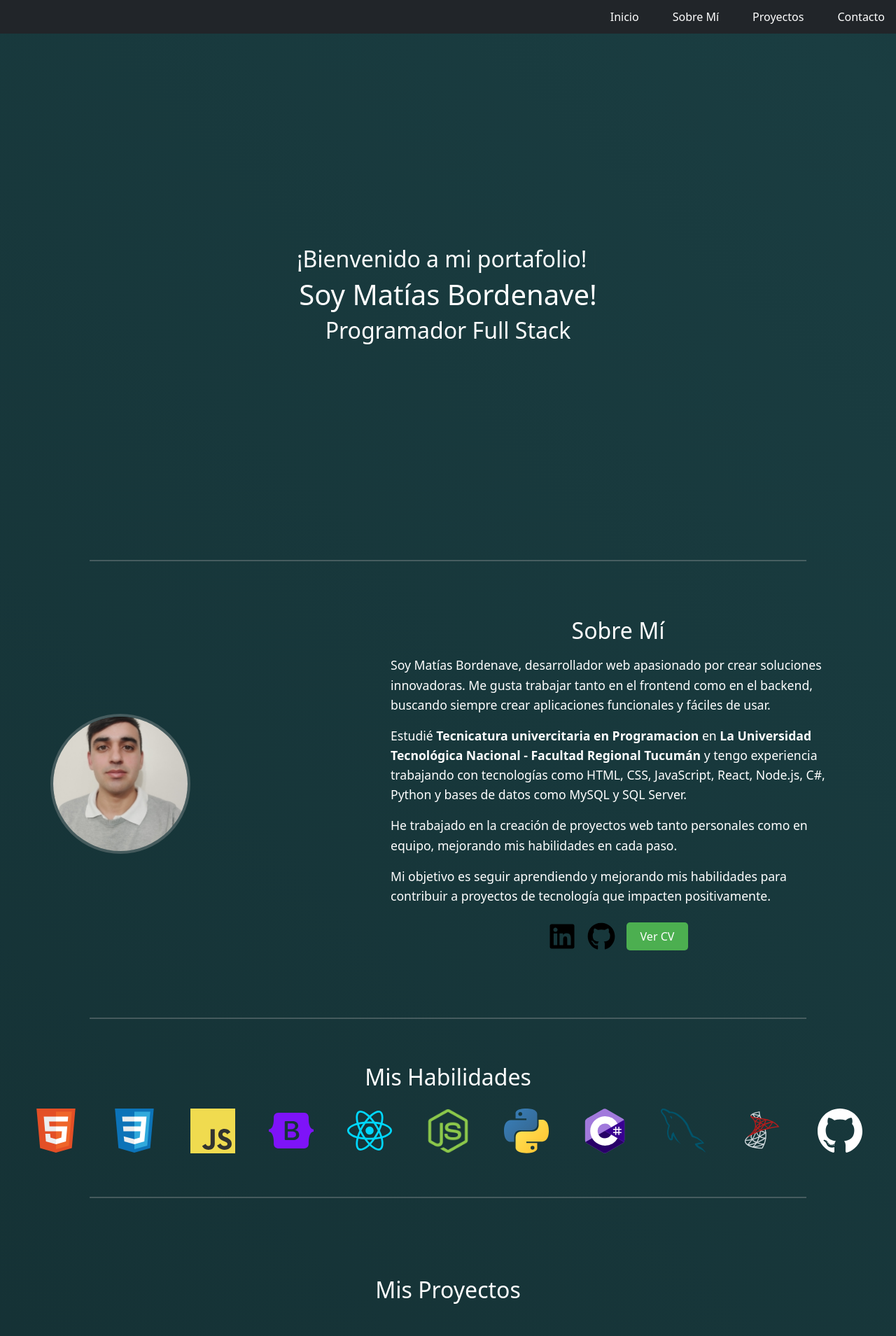
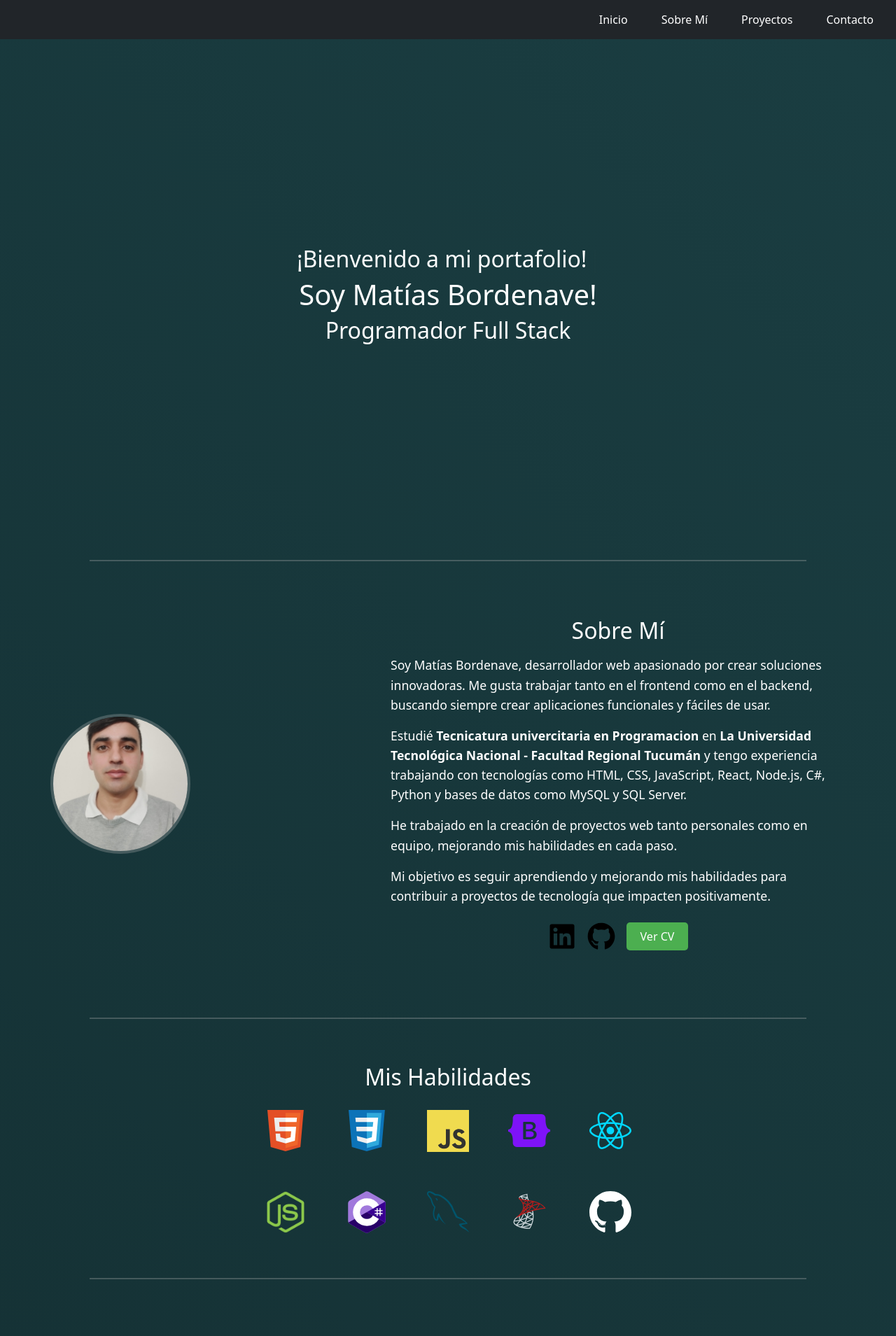
Before and after one commit to MatiasBordenave/Portfolio-nuevo, a React (Vite) app: page / in a window 1280 px wide. Shown: the top 1909 px of the page at 70% size. Built offline with nearby package versions, Linux system fonts and the light colour scheme.

Commit message:
pagina responsive

```diff
--- a/src/components/Skills.jsx
+++ b/src/components/Skills.jsx
@@ -1,6 +1,5 @@
 import React from 'react';
 import cSharp from "../assets/csharp.svg";
-import python from "../assets/python.svg";
 import react from "../assets/react.svg";
 import javascript from "../assets/javascript.svg";
 import nodejs from "../assets/node.png";
@@ -19,7 +18,6 @@ const Skills = () => {
     { src: bootstrap, alt: 'Bootstrap' },
     { src: react, alt: 'React' },
     { src: nodejs, alt: 'NodeJS' },
-    { src: python, alt: 'Python' },
     { src: cSharp, alt: 'C#' },
     { src: mysql, alt: 'MySQL' },
     { src: sqlserver, alt: 'SQL Server' },
--- a/src/index.css
+++ b/src/index.css
@@ -28,12 +28,36 @@ body {
     }
   }
 
-.imgMain{
-  height: 35em;
-}
-.divNav{
-  height: 3em;
-}
+  .imgMain {
+    height: 35em;
+    max-width: 100%;
+    object-fit: cover; /* Asegura que las imágenes mantengan proporción */
+  }
+
+  @media (max-width: 768px) {
+    .imgMain {
+      height: 20em; /* Reduce el tamaño en pantallas más pequeñas */
+    }
+  }
+
+  .divNav {
+    display: flex;
+    justify-content: space-between;
+    align-items: center;
+    padding: 1rem;
+  }
+
+  @media (max-width: 768px) {
+    .divNav ul {
+      flex-direction: column;
+      align-items: flex-start;
+      padding: 0;
+    }
+    .divNav li {
+      padding: 0.5em 0;
+    }
+  }
+
 ul{
   list-style-type: none;
 }
@@ -196,6 +220,56 @@ background-color: #000;
 .skill-item:hover .iconSkills {
   transform: scale(1.2);
 }
+
+.skills-container {
+  display: flex;
+  flex-wrap: wrap;
+  gap: 1rem;
+  justify-content: center;
+}
+
+.skill-item {
+  flex: 1 1 100px; /* Asegura que las habilidades se ajusten dinámicamente */
+}
+
+@media (max-width: 768px) {
+  .skills-container {
+    gap: 0.5rem; /* Reduce el espacio entre íconos */
+  }
+}
+.skills-container {
+  display: grid;
+  grid-template-columns: repeat(5, 1fr); /* 6 columnas en la primera fila */
+  gap: 20px; /* Espaciado entre los elementos */
+  justify-content: center; /* Centrar la cuadrícula horizontalmente */
+  text-align: center;
+}
+
+.skill-item {
+  display: flex;
+  flex-direction: column;
+  align-items: center;
+}
+
+.iconSkills {
+  width: 60px; /* Ajusta el tamaño del ícono */
+  height: 60px;
+  object-fit: contain;
+}
+
+.skill-name {
+  margin-top: 8px;
+  font-size: 14px;
+  color: #555; /* Color del texto */
+}
+
+/* Responsive para pantallas pequeñas */
+@media (max-width: 768px) {
+  .skills-container {
+    grid-template-columns: repeat(3, 1fr); /* 3 columnas en pantallas pequeñas */
+  }
+}
+
 
 /* Nombre de la habilidad */
 .skill-name {
```
